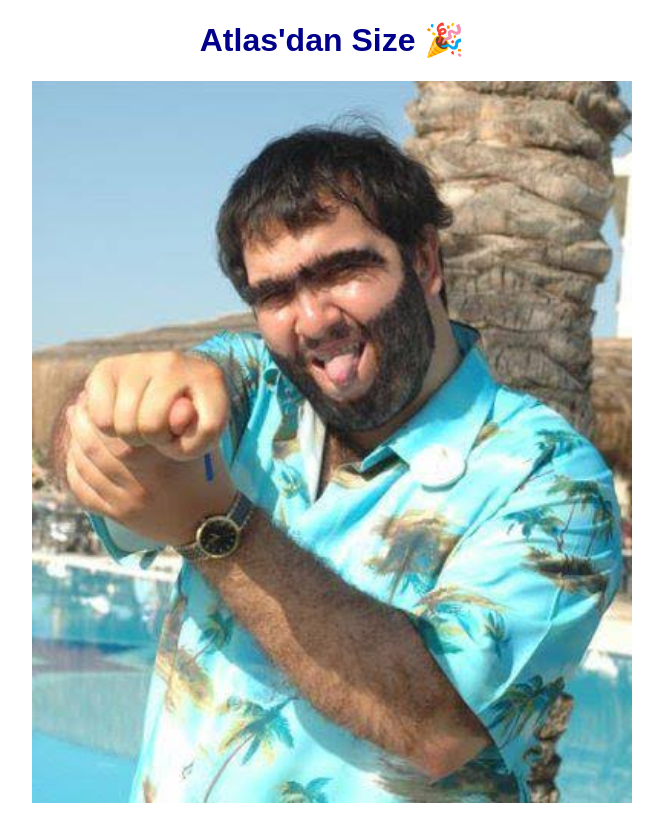
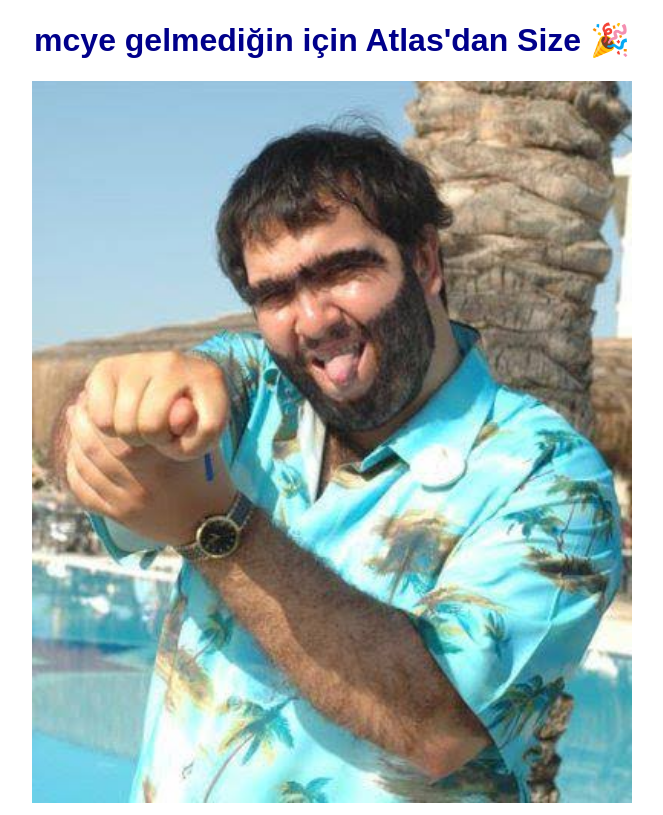
Before and after one commit to Atlas831/bendensize, a plain HTML site: page index.html in a window 1280 px wide. Shown: the whole page, without its empty margins (308-971 px from the left). Drawn offline with Linux system fonts and the light colour scheme.

Commit message:
Update heading text in index.html

```diff
--- a/index.html
+++ b/index.html
@@ -19,7 +19,7 @@
   </style>
 </head>
 <body>
-  <h1>Atlas'dan Size 🎉</h1>
+  <h1>mcye gelmediğin için Atlas'dan Size 🎉</h1>
   <img src="foto.jpg" alt="Fotoğraf">
 </body>
 </html>
```
